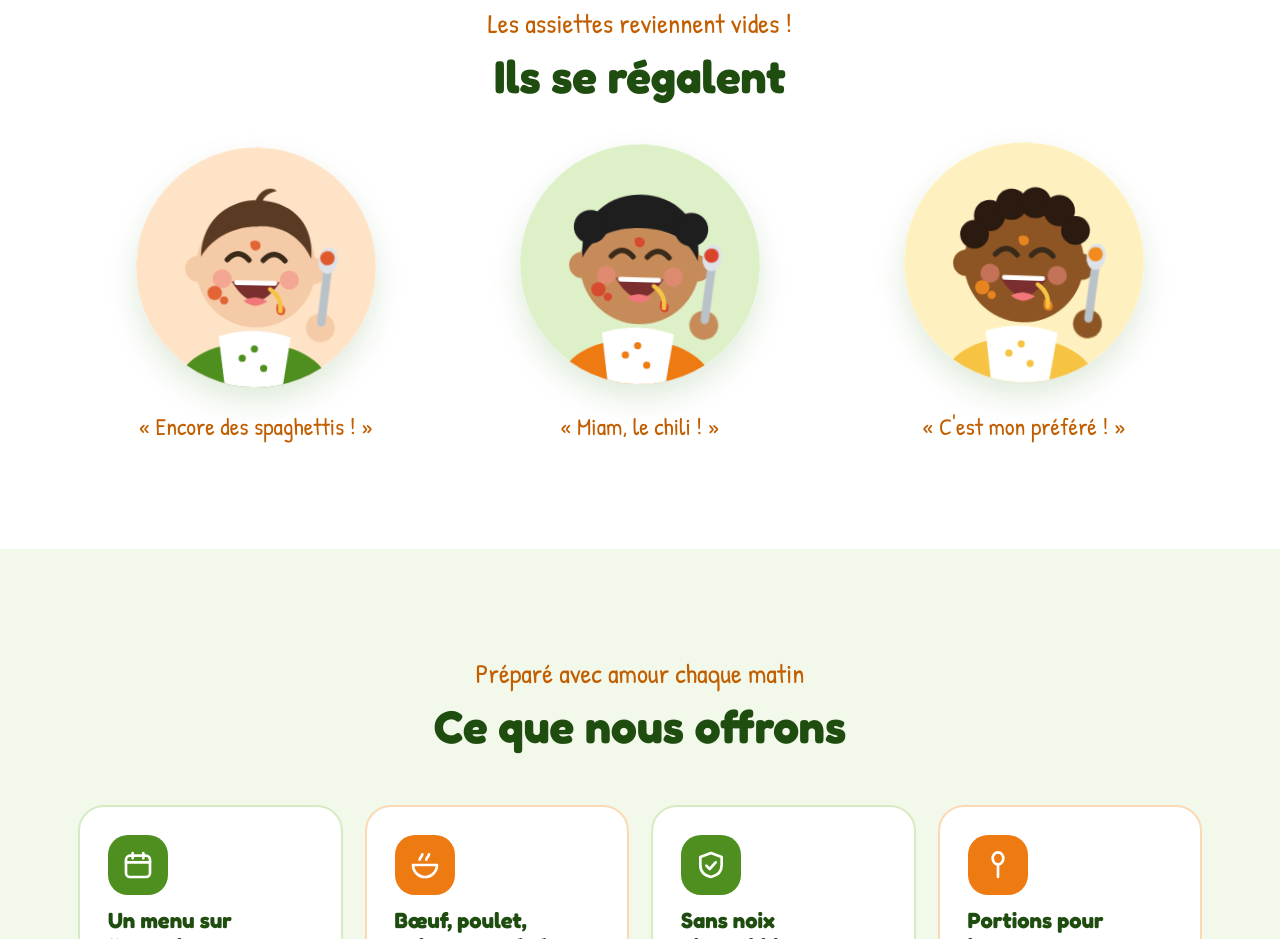
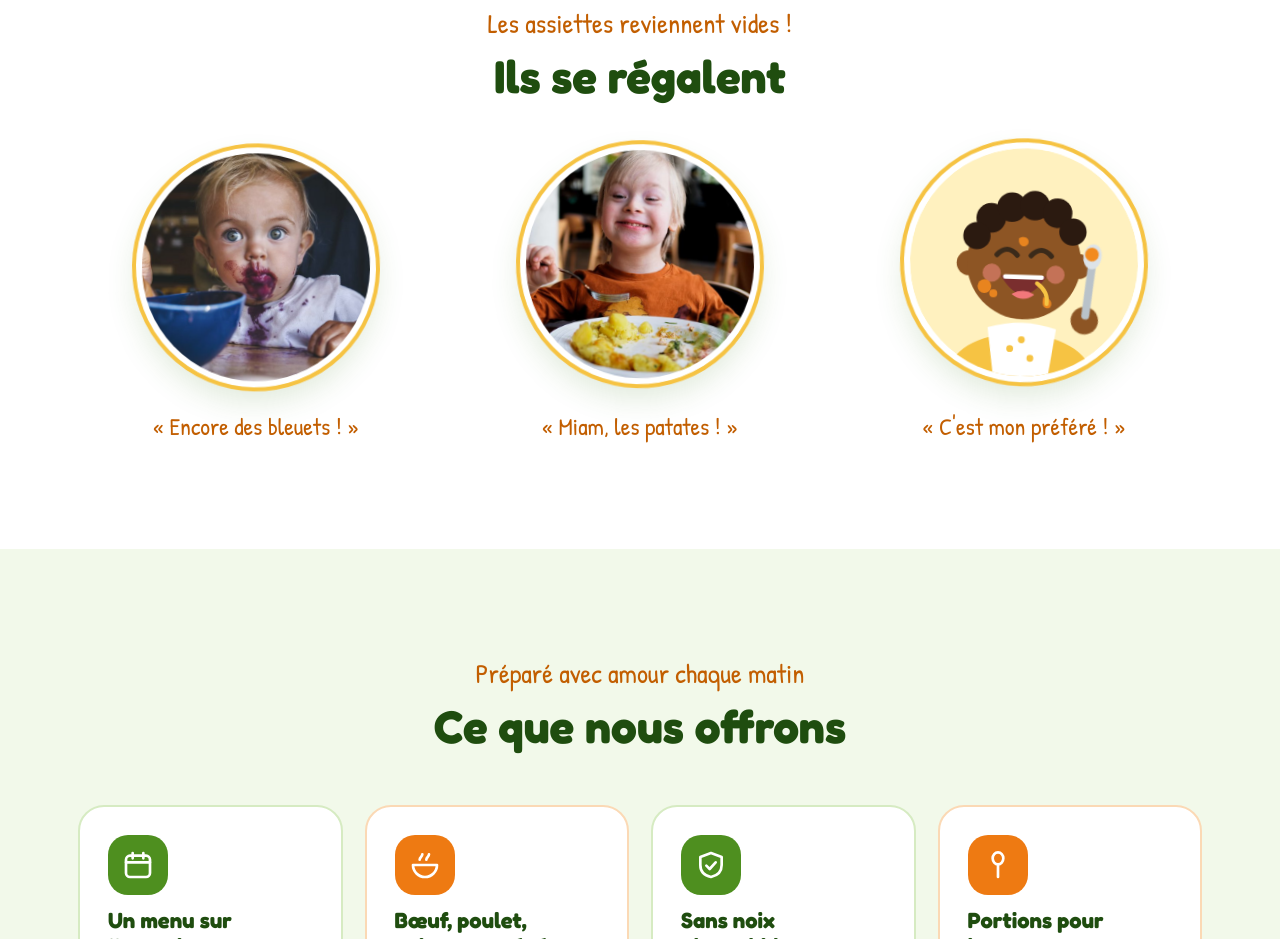
Before and after one commit to SCNutrition26/SC-Nutrition-site, a plain HTML site: page index.html in a window 1280 px wide. Shown: the part 1156-2095 px from the top of the page. Drawn offline with Linux system fonts and the light colour scheme.

Commit message:
Photos d'enfants (Unsplash) dans la section Ils se régalent
Co-Authored-By: Claude Opus 5.5 <noreply@anthropic.com>
Claude-Session: https://claude.ai/code/session_019VUN6zxKHfgbfGuu7HXqsC

```diff
--- a/index.html
+++ b/index.html
@@ -195,7 +195,7 @@ footer{background:var(--yellow);color:var(--green-dd);padding-block:30px calc(30
 .regal{background:#fff;padding-top:clamp(48px,7vw,80px)}
 .kids{display:grid;grid-template-columns:repeat(auto-fit,minmax(220px,1fr));gap:28px;justify-items:center}
 .kidfig{margin:0;display:flex;flex-direction:column;align-items:center;gap:14px}
-.kid{width:min(240px,100%);height:auto;border-radius:50%;box-shadow:0 14px 30px rgba(63,122,28,.16);animation:floaty 3.4s ease-in-out infinite alternate}
+.kid{width:min(240px,100%);height:auto;aspect-ratio:1;object-fit:cover;border:6px solid #fff;outline:4px solid var(--yellow);border-radius:50%;box-shadow:0 14px 30px rgba(63,122,28,.16);animation:floaty 3.4s ease-in-out infinite alternate}
 .kid.k2{animation-delay:.6s}.kid.k3{animation-delay:1.2s}
 @keyframes floaty{to{transform:translateY(-12px) rotate(2deg)}}
 .kid .spoon{transform-box:fill-box;transform-origin:20% 90%;animation:feed 1.6s ease-in-out infinite alternate}
@@ -349,38 +349,8 @@ footer{background:var(--yellow);color:var(--green-dd);padding-block:30px calc(30
   <div class="wrap">
     <div class="sec-head reveal"><p class="hand">Les assiettes reviennent vides !</p><h2>Ils se régalent</h2></div>
     <div class="kids">
-      <figure class="kidfig reveal d1"><svg class="kid k1" viewBox="0 0 200 200" role="img" aria-label="Enfant souriant, le visage taché de sauce, qui mange avec une cuillère">
-<circle cx="100" cy="100" r="100" fill="#FFE3C7"/>
-<path d="M36 200C42 150 158 150 164 200Z" fill="#4E8F1F"/>
-<path d="M70 158Q100 148 130 158L124 200H76Z" fill="#fff"/><circle cx="90" cy="176" r="3" fill="#4E8F1F"/><circle cx="108" cy="184" r="3" fill="#4E8F1F"/><circle cx="100" cy="168" r="3" fill="#4E8F1F"/>
-<circle cx="52" cy="102" r="11" fill="#F5CBA7"/><circle cx="148" cy="102" r="11" fill="#F5CBA7"/>
-<circle cx="100" cy="100" r="50" fill="#F5CBA7"/>
-<path d="M54 92C54 58 80 44 100 44C126 44 148 60 146 92C136 72 118 64 100 66C84 66 64 74 54 92Z" fill="#5A3A22"/><path d="M98 46c4-12 14-14 18-10c-8 2-12 6-12 12z" fill="#5A3A22"/>
-<path d="M76 94q9-10 18 0M106 94q9-10 18 0" stroke="#3A2A1A" stroke-width="4.5" fill="none" stroke-linecap="round"/>
-<circle cx="72" cy="110" r="8" fill="#F28B82" opacity=".55"/><circle cx="128" cy="110" r="8" fill="#F28B82" opacity=".55"/>
-<path d="M80 112Q100 144 120 112Z" fill="#7A2E2E"/><path d="M90 128q10 8 20 0q-10-6-20 0z" fill="#F2777A"/><path d="M84 113H116" stroke="#fff" stroke-width="4" stroke-linecap="round"/>
-<circle cx="66" cy="122" r="6" fill="#E0592A" opacity=".9"/><circle cx="74" cy="128" r="3.5" fill="#E0592A" opacity=".9"/>
-<path d="M95 79c5-3 10 0 8 5c-3 4-9 2-8-5z" fill="#E0592A" opacity=".9"/>
-<path d="M118 130c6 0 9 5 6 9c-4 2-8-1-6-9z" fill="#E0592A" opacity=".9"/>
-<path d="M112 118c6 4 10 10 9 18" stroke="#F6C343" stroke-width="3.5" fill="none" stroke-linecap="round"/>
-<g class="spoon"><circle cx="156" cy="150" r="12" fill="#F5CBA7"/><path d="M158 146L176 104" stroke="#B9C2C9" stroke-width="7" stroke-linecap="round"/><ellipse cx="178" cy="98" rx="11" ry="8" fill="#DDE3E8" transform="rotate(-65 178 98)"/><circle cx="178" cy="96" r="6" fill="#E0592A"/></g>
-</svg><figcaption>« Encore des spaghettis ! »</figcaption></figure>
-      <figure class="kidfig reveal d2"><svg class="kid k2" viewBox="0 0 200 200" role="img" aria-label="Enfant souriant, le visage taché de sauce, qui mange avec une cuillère">
-<circle cx="100" cy="100" r="100" fill="#DDF0C8"/>
-<path d="M36 200C42 150 158 150 164 200Z" fill="#EE7A12"/>
-<path d="M70 158Q100 148 130 158L124 200H76Z" fill="#fff"/><circle cx="90" cy="176" r="3" fill="#EE7A12"/><circle cx="108" cy="184" r="3" fill="#EE7A12"/><circle cx="100" cy="168" r="3" fill="#EE7A12"/>
-<circle cx="52" cy="102" r="11" fill="#C68B59"/><circle cx="148" cy="102" r="11" fill="#C68B59"/>
-<circle cx="100" cy="100" r="50" fill="#C68B59"/>
-<path d="M52 96C48 60 74 42 100 42S152 60 148 96C140 78 124 70 100 70S60 78 52 96Z" fill="#1E1E1E"/><circle cx="58" cy="70" r="14" fill="#1E1E1E"/><circle cx="142" cy="70" r="14" fill="#1E1E1E"/>
-<path d="M76 94q9-10 18 0M106 94q9-10 18 0" stroke="#3A2A1A" stroke-width="4.5" fill="none" stroke-linecap="round"/>
-<circle cx="72" cy="110" r="8" fill="#F28B82" opacity=".55"/><circle cx="128" cy="110" r="8" fill="#F28B82" opacity=".55"/>
-<path d="M80 112Q100 144 120 112Z" fill="#7A2E2E"/><path d="M90 128q10 8 20 0q-10-6-20 0z" fill="#F2777A"/><path d="M84 113H116" stroke="#fff" stroke-width="4" stroke-linecap="round"/>
-<circle cx="66" cy="122" r="6" fill="#D9442B" opacity=".9"/><circle cx="74" cy="128" r="3.5" fill="#D9442B" opacity=".9"/>
-<path d="M95 79c5-3 10 0 8 5c-3 4-9 2-8-5z" fill="#D9442B" opacity=".9"/>
-<path d="M118 130c6 0 9 5 6 9c-4 2-8-1-6-9z" fill="#D9442B" opacity=".9"/>
-<path d="M112 118c6 4 10 10 9 18" stroke="#F6C343" stroke-width="3.5" fill="none" stroke-linecap="round"/>
-<g class="spoon"><circle cx="156" cy="150" r="12" fill="#C68B59"/><path d="M158 146L176 104" stroke="#B9C2C9" stroke-width="7" stroke-linecap="round"/><ellipse cx="178" cy="98" rx="11" ry="8" fill="#DDE3E8" transform="rotate(-65 178 98)"/><circle cx="178" cy="96" r="6" fill="#D9442B"/></g>
-</svg><figcaption>« Miam, le chili ! »</figcaption></figure>
+      <figure class="kidfig reveal d1"><img class="kid k1" src="photos/enfant-1.jpg" alt="Bébé aux grands yeux, la bouche toute barbouillée de purée de bleuets" width="240" height="240" loading="lazy"><figcaption>« Encore des bleuets ! »</figcaption></figure>
+      <figure class="kidfig reveal d2"><img class="kid k2" src="photos/enfant-2.jpg" alt="Garçon tout sourire qui mange des pommes de terre" width="240" height="240" loading="lazy"><figcaption>« Miam, les patates ! »</figcaption></figure>
       <figure class="kidfig reveal d3"><svg class="kid k3" viewBox="0 0 200 200" role="img" aria-label="Enfant souriant, le visage taché de sauce, qui mange avec une cuillère">
 <circle cx="100" cy="100" r="100" fill="#FFF1BF"/>
 <path d="M36 200C42 150 158 150 164 200Z" fill="#F6C343"/>
```
Also changed, not shown: photos/enfant-1.jpg (added), photos/enfant-2.jpg (added).
